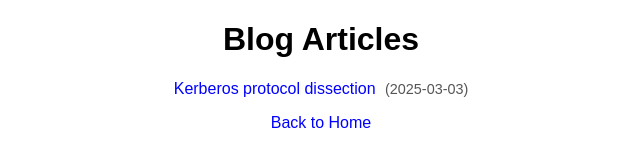
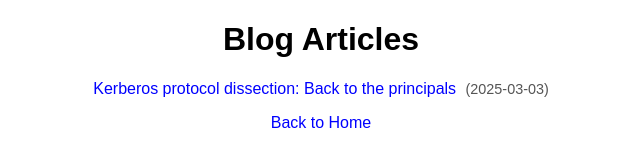
Before and after one commit to sn0wsec/my-blog, a plain HTML site: page blog.html in a window 1280 px wide. Shown: the whole page, without its empty margins (319-959 px from the left). Drawn offline with Linux system fonts and the light colour scheme.

Commit message:
Update blog.html

```diff
--- a/blog.html
+++ b/blog.html
@@ -35,7 +35,7 @@
 
   <script>
     const articles = [
-      { title: 'Kerberos protocol dissection', date: '2025-03-03', file: './articles/kerberos-protocol-dissection.md' }
+      { title: 'Kerberos protocol dissection: Back to the principals', date: '2025-03-03', file: './articles/kerberos-protocol-dissection.md' }
     ];
 
     articles.sort((a, b) => new Date(b.date) - new Date(a.date));
```
